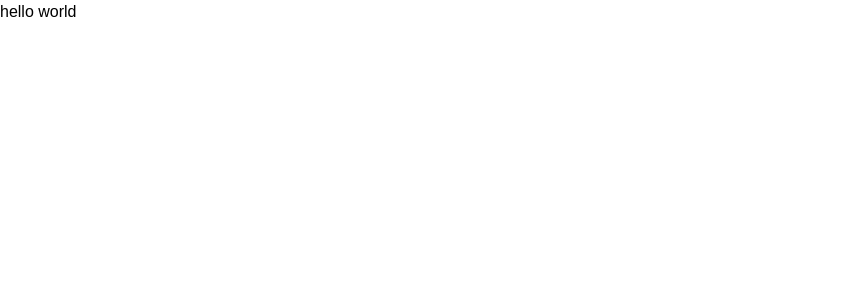
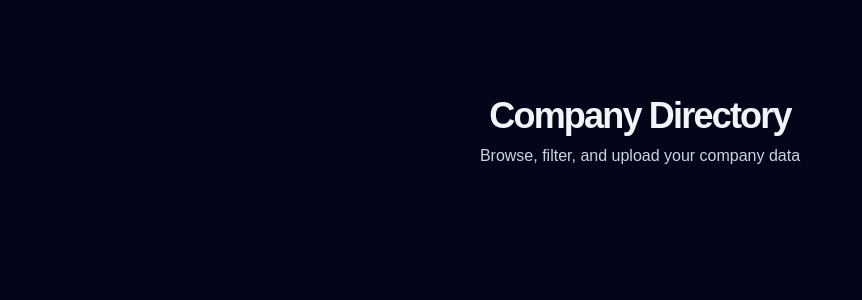
Before and after one commit to alexjackhughes/throxy, a Next.js app: page / in a window 1280 px wide. Shown: the top 300 px of the page, without its empty margins (0-862 px from the left). Built offline with nearby package versions, Linux system fonts and the light colour scheme.

Commit message:
Add page header

```diff
--- a/app/page.tsx
+++ b/app/page.tsx
@@ -1,3 +1,4 @@
+import { PageHeader } from "@/components/PageHeader";
 import { Metadata } from "next";
 
 export const metadata: Metadata = {
@@ -6,8 +7,13 @@ export const metadata: Metadata = {
 
 export default function Home() {
   return (
-    <div>
-      <h1>hello world</h1>
+    <div className="flex flex-col gap-4 bg-slate-950 h-screen">
+      <div className="flex flecx-col mx-auto max-w-xl mt-24 mb-10">
+        <PageHeader
+          title="Company Directory"
+          description="Browse, filter, and upload your company data"
+        />
+      </div>
     </div>
   );
 }
--- /dev/null
+++ b/components/PageHeader.tsx
@@ -0,0 +1,16 @@
+import React from "react";
+
+interface Props {
+  title: string;
+  description?: string;
+}
+export const PageHeader = ({ title, description }: Props) => {
+  return (
+    <div className="flex flex-col gap-2 text-center">
+      <h1 className="text-4xl font-bold text-slate-100 tracking-tighter">
+        {title}
+      </h1>
+      {description && <p className="text-slate-300 text-md">{description}</p>}
+    </div>
+  );
+};
```
